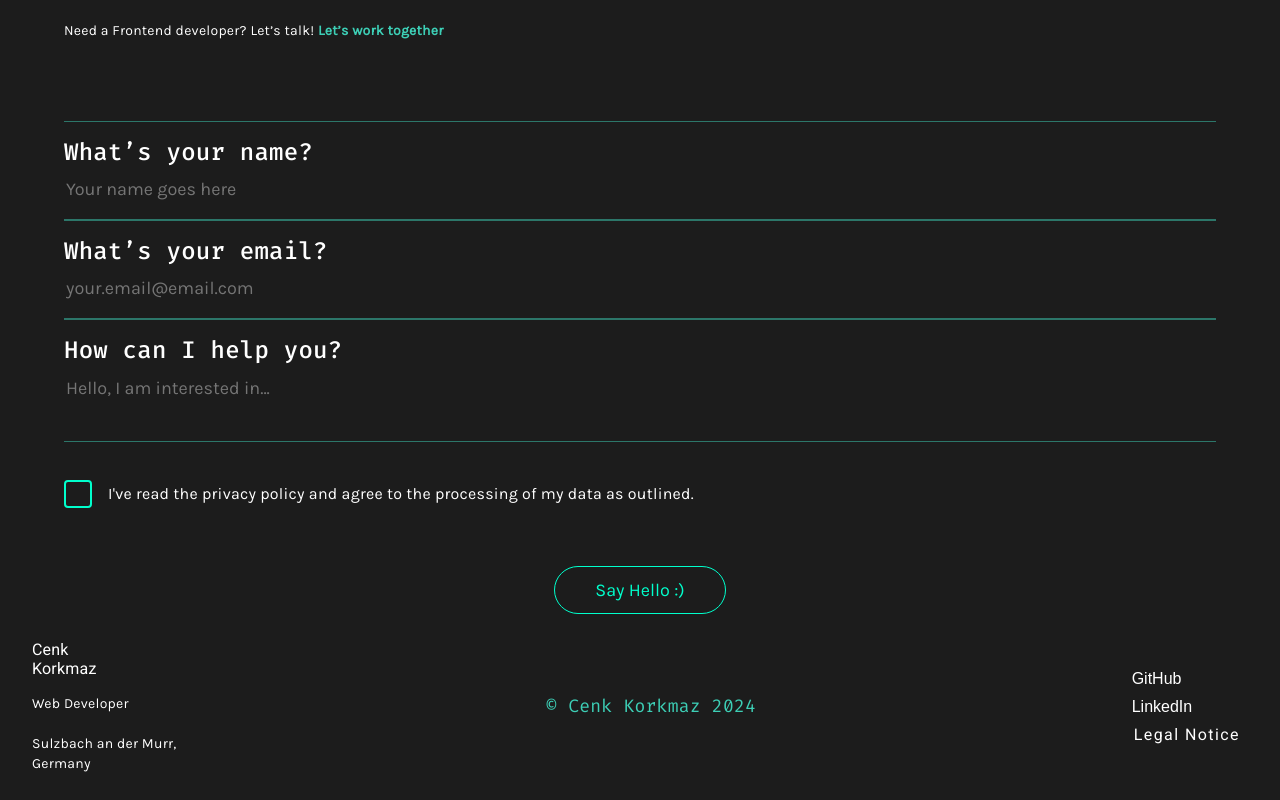
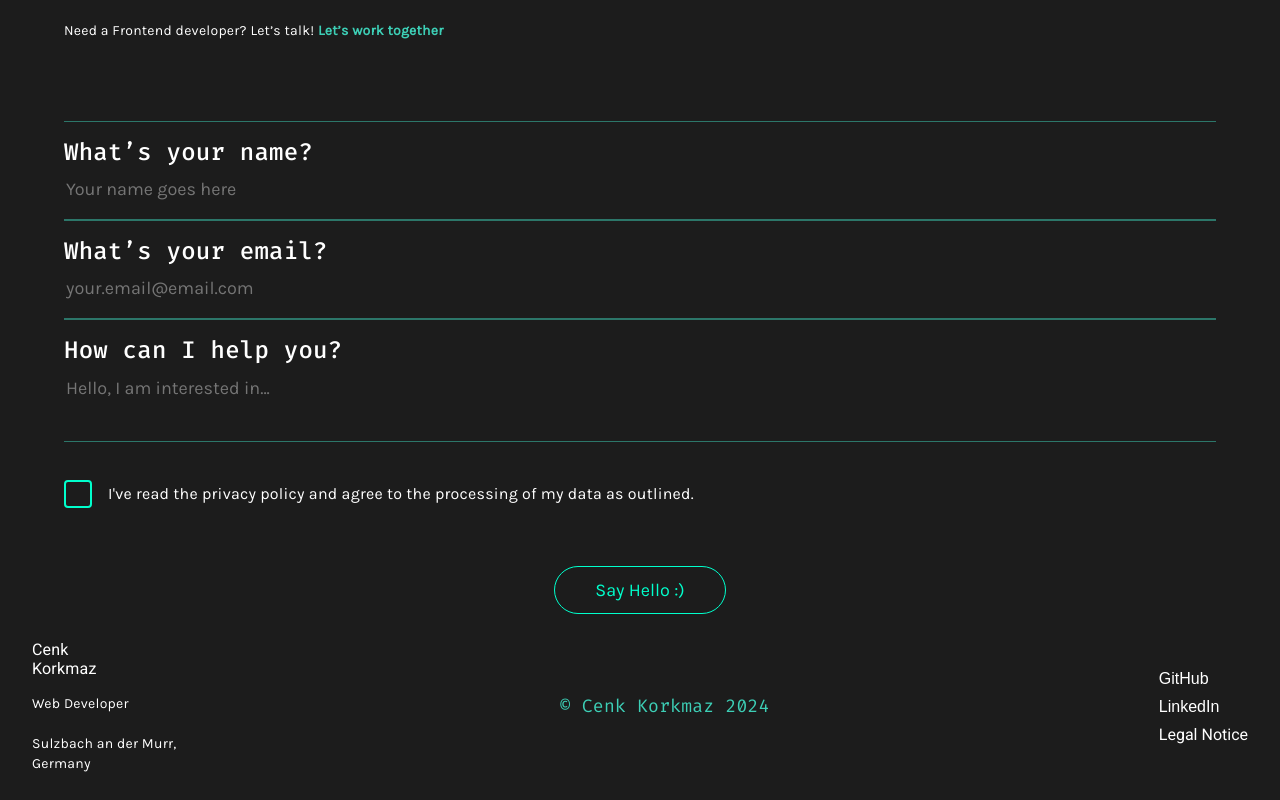
Before and after one commit to CenkKorkmaz92/portfolio, an Angular app: page / in a window 1280 px wide. Shown: the part 5434-6234 px from the top of the page. Built offline with nearby package versions, Linux system fonts and the light colour scheme.

Commit message:
fixing button legal notice

```diff
--- a/src/app/footer/legal-notice/legal-notice.component.html
+++ b/src/app/footer/legal-notice/legal-notice.component.html
@@ -1,5 +1,5 @@
 <div>
-    <button mat-button [matMenuTriggerFor]="legalNoticeMenu" class="social-links">Legal Notice</button>
+    <button mat-button [matMenuTriggerFor]="legalNoticeMenu" class="social-links-legel-notice">Legal Notice</button>
     <mat-menu #legalNoticeMenu="matMenu">
       <button mat-menu-item (click)="openDataProtection()" class="single-button">Data Protection</button>
       <button mat-menu-item (click)="openImprint()" class="single-button">Imprint</button>
--- a/src/app/footer/legal-notice/legal-notice.component.scss
+++ b/src/app/footer/legal-notice/legal-notice.component.scss
@@ -13,18 +13,25 @@ body {
     transition: none !important; /* Verhindert jegliche Animationen */
   }
 
-
-.social-links {
+.social-links-legel-notice {
     display: flex;
     flex-direction: column;
     gap: 8px;
     font-size: 16px;
     font-weight: 400;
     height: 20px;
+    letter-spacing: normal !important;
+    padding: 0;
+    padding-left: 6px;
+    background: none !important; /* Kein Hintergrund */
+    border: none !important; /* Keine Rahmen */
+    box-shadow: none !important; /* Keine Box-Schatten */
 
     &:hover {
         cursor: pointer;
         color: rgba(61, 207, 182, 1);
+        background: none !important; /* Entferne Hintergrundfarbe beim Hover */
+        box-shadow: none !important; /* Entferne Box-Schatten */
     }
 
     &:hover::before {
@@ -50,9 +57,14 @@ body {
     }
 }
 
+.single-button{
+    min-height: 36px !important;
+}
+
 button:hover {
     color: rgba(61, 207, 182, 1);
-
+    background: none !important; /* Entferne Hintergrundfarbe beim Hover */
+    box-shadow: none !important; /* Entferne Box-Schatten */
 }
 
 .font-karla {
```
